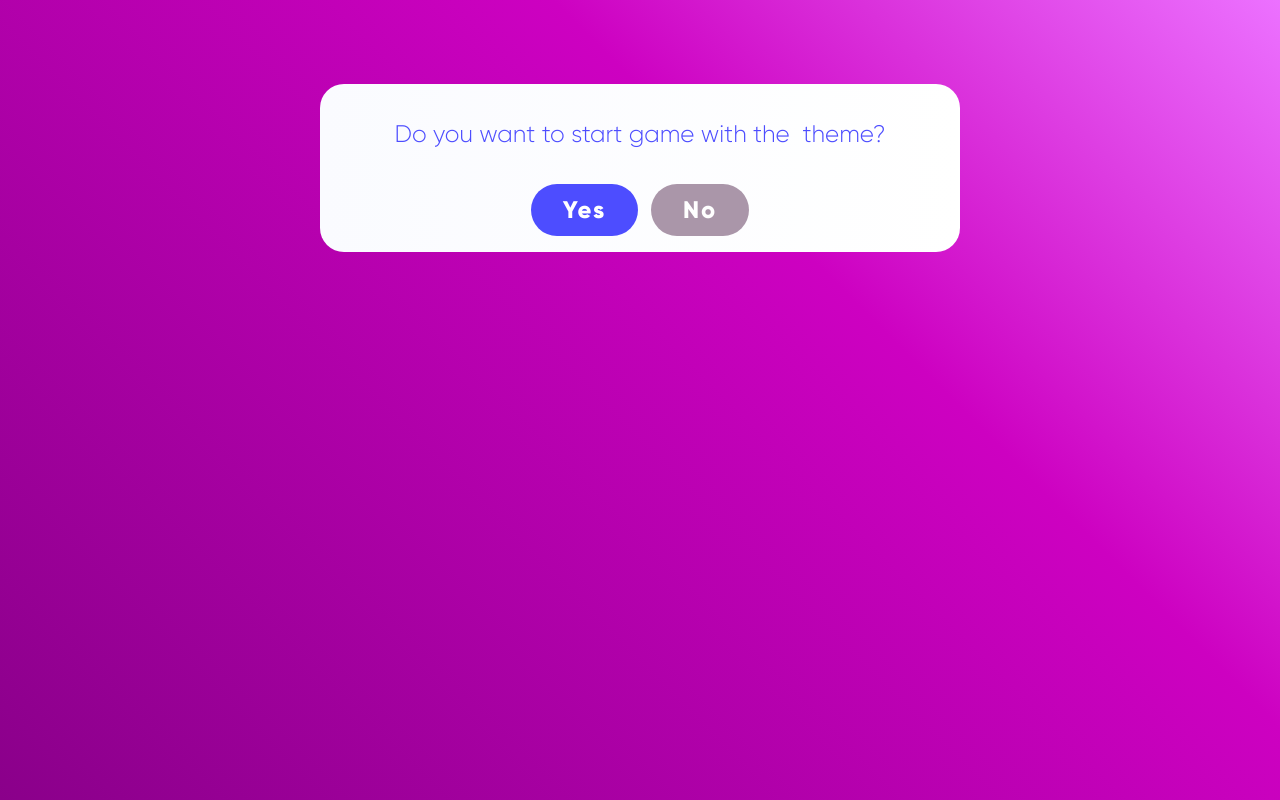
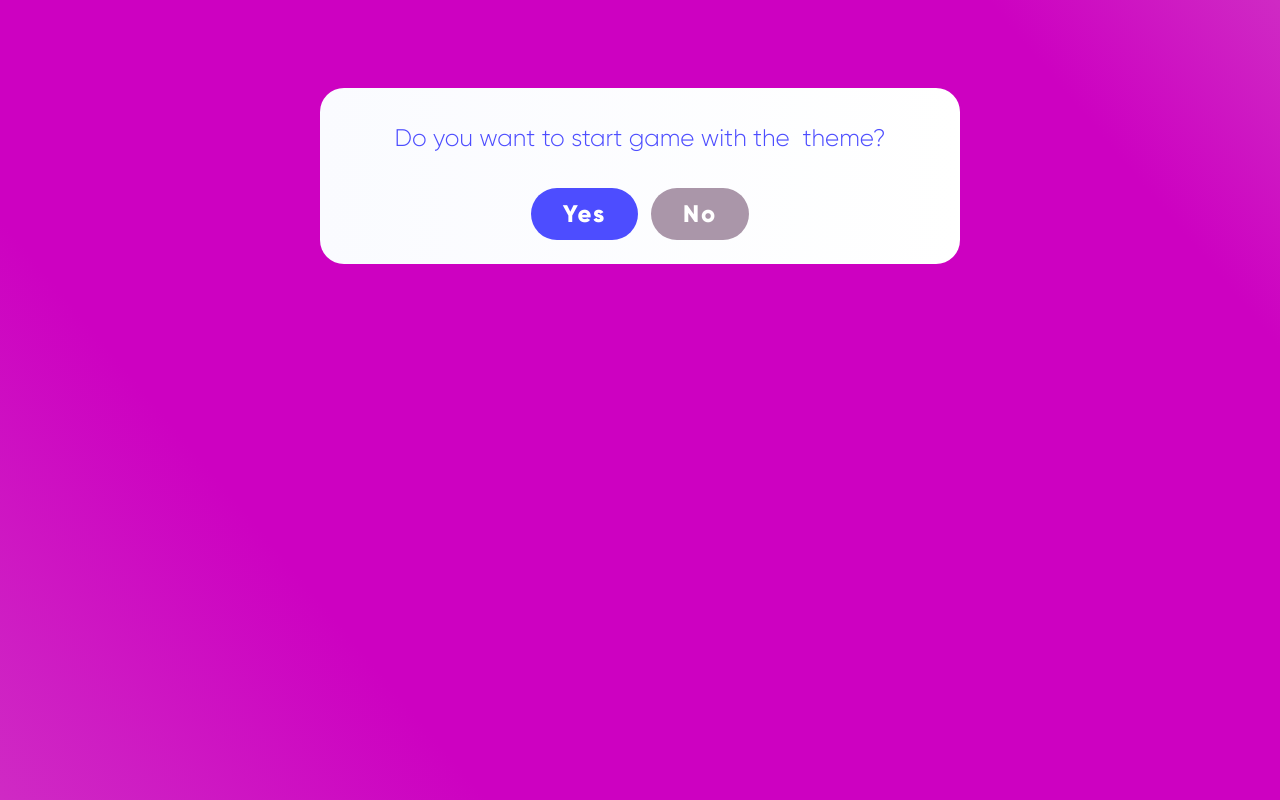
Before and after one commit to SergeyYahdzhyiev/quiz, a React (Create React App) app: page /confirm in a window 1280 px wide. Built offline with nearby package versions, Linux system fonts and the light colour scheme; no server answers.

Commit message:
minor styling changes

```diff
--- a/src/pages/Confirm/confirm.module.scss
+++ b/src/pages/Confirm/confirm.module.scss
@@ -6,6 +6,7 @@
   flex-direction: column;
   justify-content: center;
   padding: 1rem 2rem;
+  padding-bottom: 1.5rem;
   margin: auto;
   max-width: 50%;
   color: $text-color-alert;
@@ -19,7 +20,7 @@
   }
 
   p {
-    margin: 2rem 0;
+    margin: 1.5rem 0;
     font-size: 1.5rem;
     text-align: center;
     @media only screen and (min-device-width: 768px) and (max-device-width: 1024px) and (-webkit-min-device-pixel-ratio: 1) {
--- a/src/styles/variables.scss
+++ b/src/styles/variables.scss
@@ -3,10 +3,11 @@
 $font-main: 'Gilroy', sans-serif;
 
 $backgroun-gradient: linear-gradient(
-  45deg,
-  rgba(138, 0, 138, 1) 0%,
-  rgba(205, 1, 193, 1) 65%,
-  rgba(236, 113, 255, 1) 100%
+  50deg,
+  rgb(207, 42, 196) 0%,
+  rgba(205, 1, 193, 1) 25%,
+  rgba(205, 1, 193, 1) 85%,
+  rgb(207, 42, 196) 100%
 );
 
 $button-gradient: linear-gradient(to right, #fafbff, #ffffff);
```
